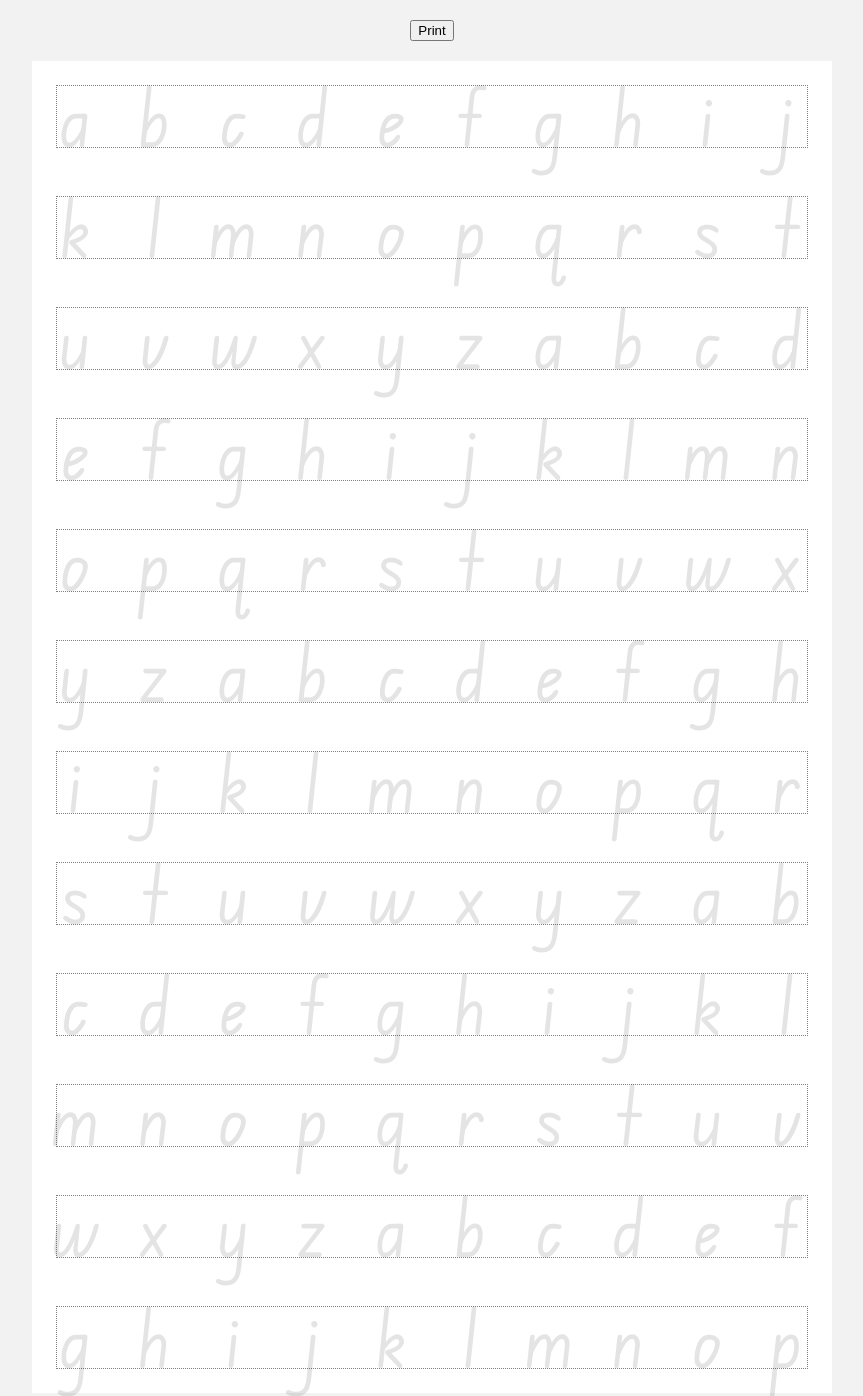
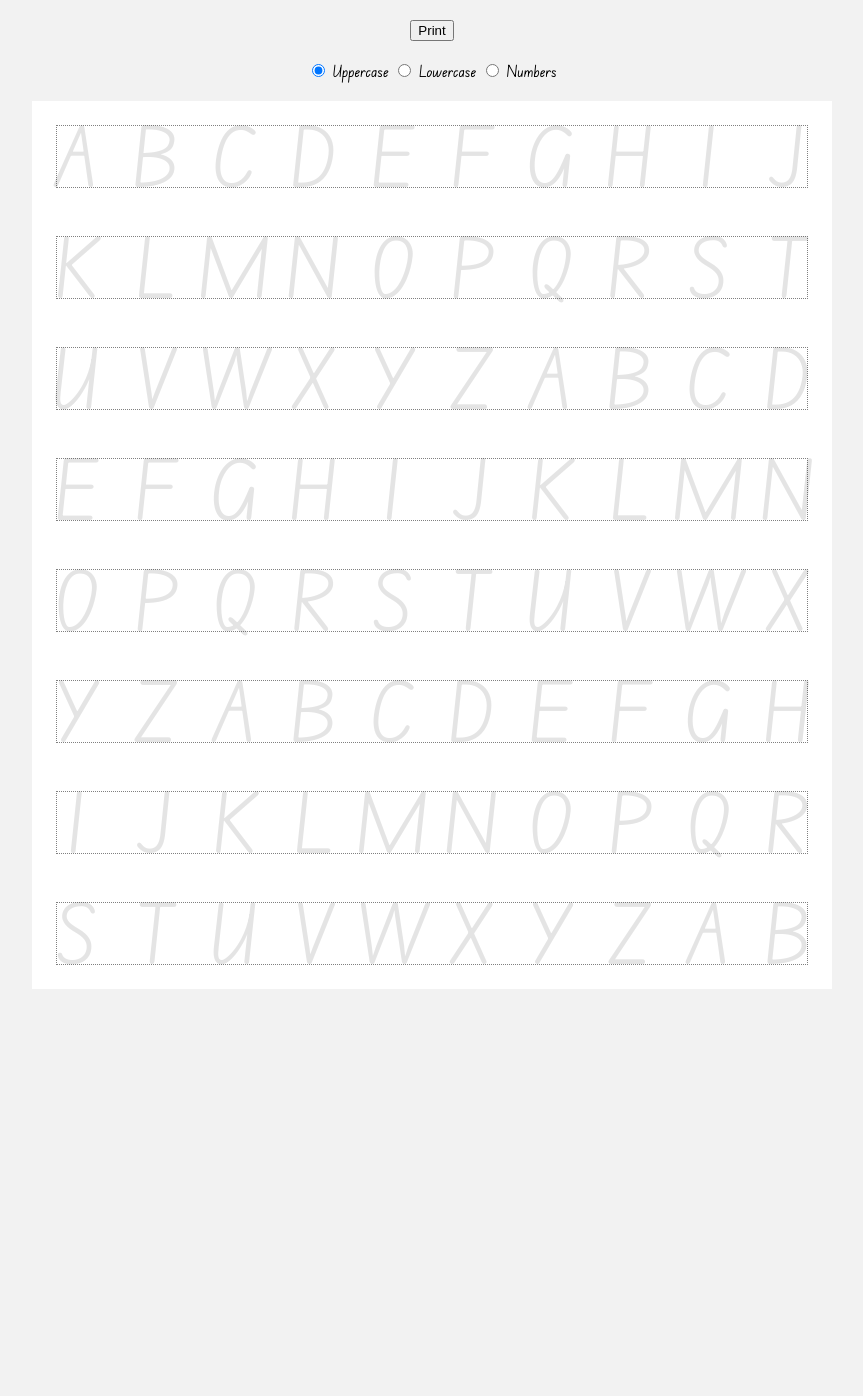
Before and after one commit to mdnhuda/chatgpt-generated, a plain HTML site: page alphabet-writing-printable.html in a window 1280 px wide. Shown: the whole page, without its empty margins (208-1071 px from the left). After the commit the page ends 1009 px from the top, so only its background shows below. Drawn offline with Linux system fonts and the light colour scheme.

Commit message:
Upper/lower case and number options for printing worksheet

```diff
--- a/alphabet-writing-printable.html
+++ b/alphabet-writing-printable.html
@@ -3,7 +3,7 @@
 <head>
     <title>Lowercase Alphabet Practice</title>
     <meta charset="UTF-8">
-    <meta name="description" content="Printable lowercase alphabet practice for preschoolers">
+    <meta name="description" content="Printable alphabet and numbers worksheet for preschoolers">
     <style>
         @font-face {
             font-family: 'EduNSWACTFoundation-VariableFont_wght';
@@ -27,8 +27,17 @@
             text-align: center;
         }
 
+        .radio-container {
+            display: block;
+            margin: auto auto 20px;
+            text-align: center;
+        }
+
         @media print {
             #print-btn {
+                display: none;
+            }
+            .radio-container {
                 display: none;
             }
         }
@@ -37,9 +46,6 @@
             max-width: 800px;
             margin: 0 auto;
             background-color: #fff;
-            /*border-radius: 5px;*/
-            /*padding: 20px;*/
-            /*box-shadow: 0 0 5px rgba(0, 0, 0, 0.2);*/
         }
 
         .line {
@@ -56,28 +62,52 @@
             width: calc(100% / 10);
             opacity: 0.1;
         }
+
     </style>
 </head>
 <body>
-<button id="print-btn">Print</button>
+<div>
+    <button id="print-btn">Print</button>
+    <div class="radio-container">
+        <input type="radio" name="alphabet" id="uppercase" checked>
+        <label for="uppercase">Uppercase</label>
+        <input type="radio" name="alphabet" id="lowercase">
+        <label for="lowercase">Lowercase</label>
+        <input type="radio" name="alphabet" id="numbers">
+        <label for="numbers">Numbers</label>
+    </div>
+</div>
+
 <div class="page" id="print-content"></div>
 
 <script>
-    var printButton = document.getElementById('print-btn');
-    var printContent = document.getElementById('print-content');
+    const printButton = document.getElementById('print-btn');
+    const printContent = document.getElementById('print-content');
+    const uppercaseRadio = document.getElementById('uppercase');
+    const lowercaseRadio = document.getElementById('lowercase');
+    const numbersRadio = document.getElementById('numbers');
 
-    // Array of lowercase letters
-    var letters = ['a', 'b', 'c', 'd', 'e', 'f', 'g', 'h', 'i', 'j', 'k', 'l', 'm', 'n', 'o', 'p', 'q', 'r', 's', 't', 'u', 'v', 'w', 'x', 'y', 'z'];
+    uppercaseRadio.addEventListener('change', function() {
+        generateLines(upperCaseLetters);
+    });
+
+    lowercaseRadio.addEventListener('change', function() {
+        generateLines(lowerCaseLetters);
+    });
+
+    numbersRadio.addEventListener('change', function() {
+        generateLines(numbers);
+    });
 
     // Function to generate the lines
-    function generateLines() {
-        var lines = '';
+    function generateLines(letters) {
+        let lines = '';
 
-        for (var i = 0; i < 12; i++) {
-            var line = '<div class="line">';
+        for (let i = 0; i < 8; i++) {
+            let line = '<div class="line">';
 
-            for (var j = 0; j < 10; j++) {
-                var letter = letters[(i * 10 + j) % letters.length];
+            for (let j = 0; j < 10; j++) {
+                const letter = letters[(i * 10 + j) % letters.length];
                 line += '<div class="letter">' + letter + '</div>';
             }
 
@@ -94,7 +124,10 @@
     });
 
     // Generate the lines when the page loads
-    generateLines();
+    const lowerCaseLetters = ['a', 'b', 'c', 'd', 'e', 'f', 'g', 'h', 'i', 'j', 'k', 'l', 'm', 'n', 'o', 'p', 'q', 'r', 's', 't', 'u', 'v', 'w', 'x', 'y', 'z'];
+    const upperCaseLetters = ['A', 'B', 'C', 'D', 'E', 'F', 'G', 'H', 'I', 'J', 'K', 'L', 'M', 'N', 'O', 'P', 'Q', 'R', 'S', 'T', 'U', 'V', 'W', 'X', 'Y', 'Z'];
+    const numbers = ['1', '2', '3', '4', '5', '6', '7', '8', '9', '10', '11', '12', '13', '14', '15', '16', '17', '18', '19', '20'];
+    generateLines(upperCaseLetters);
 </script>
 </body>
 </html>
```
